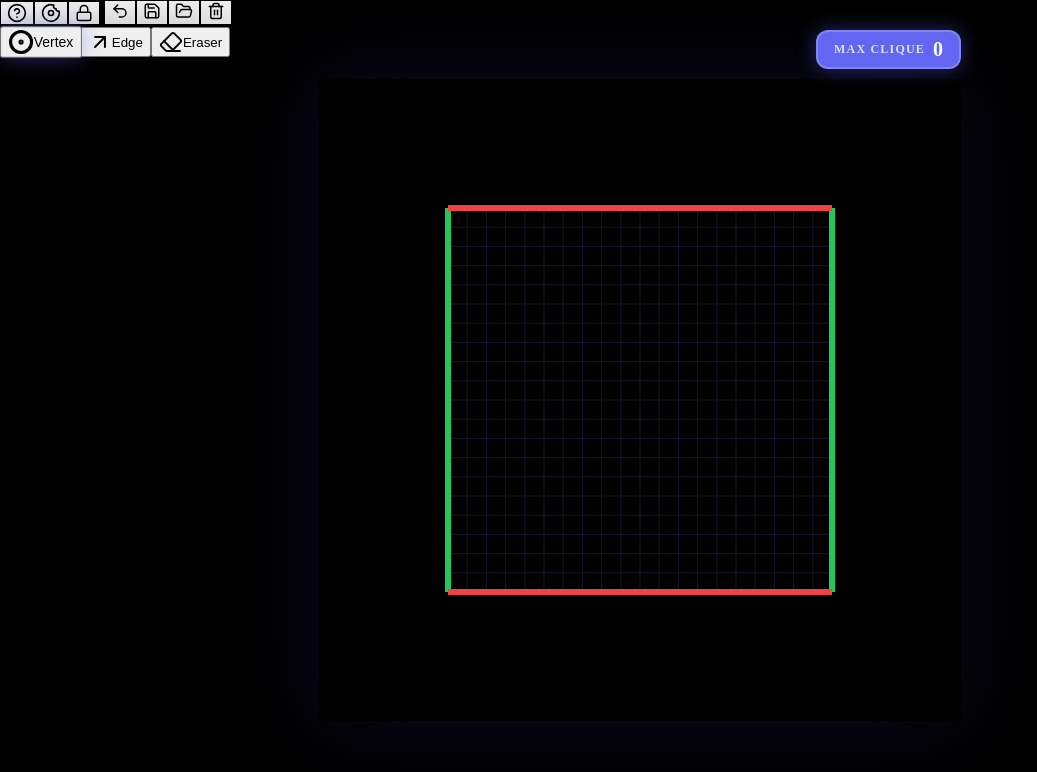
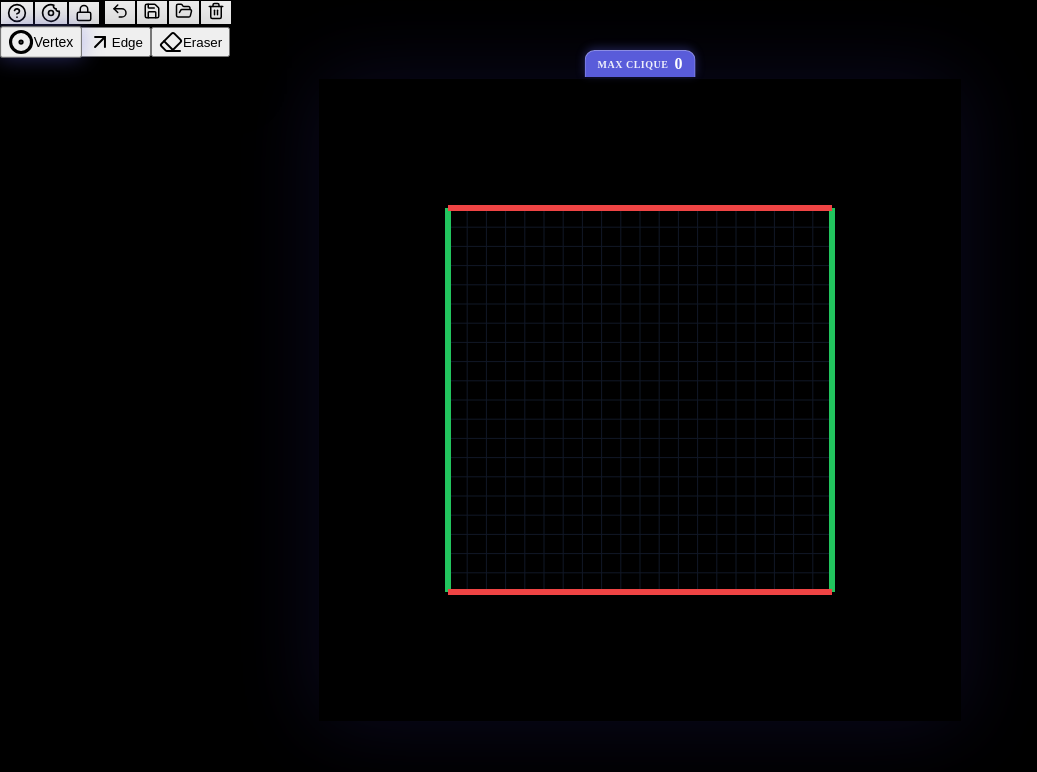
Before and after one commit to jt496/UCL200, a React (Vite) app in the folder doughnut/: page / in a window 1280 px wide. Shown: the top 772 px of the page, without its empty margins (0-1037 px from the left). Built offline with nearby package versions, Linux system fonts and the light colour scheme.

Commit message:
feat: center clique indicator horizontally and move closer to canvas

```diff
--- a/doughnut/src/App.tsx
+++ b/doughnut/src/App.tsx
@@ -661,25 +661,27 @@ function App() {
               <div
                 style={{
                   position: 'absolute',
-                  bottom: 'calc(100% + 10px)', // Just above the rectangle
-                  right: '0',
-                  background: '#6366f1', // Indigo 600
+                  bottom: 'calc(100% + 2px)', // Very close to the rectangle
+                  left: '50%',
+                  transform: 'translateX(-50%)',
+                  background: 'rgba(99, 102, 241, 0.9)', // Indigo 600 with some transparency
                   color: 'white',
-                  padding: '6px 16px',
-                  borderRadius: '12px',
-                  boxShadow: '0 0 20px rgba(99, 102, 241, 0.4)',
+                  padding: '4px 12px',
+                  borderRadius: '10px 10px 0 0', // Rounded top corners only for a 'tab' look
+                  boxShadow: '0 -2px 10px rgba(99, 102, 241, 0.3)',
                   zIndex: 9999,
                   fontWeight: '900',
                   pointerEvents: 'none',
                   display: 'flex',
                   alignItems: 'center',
-                  gap: '8px',
-                  border: '2px solid rgba(255, 255, 255, 0.2)',
+                  gap: '6px',
+                  border: '1px solid rgba(255, 255, 255, 0.3)',
+                  borderBottom: 'none',
                   whiteSpace: 'nowrap'
                 }}
               >
-                <span style={{ fontSize: '12px', textTransform: 'uppercase', letterSpacing: '0.1em', opacity: 0.8 }}>Max Clique</span>
-                <span style={{ fontSize: '20px' }}>{maxCliqueSize}</span>
+                <span style={{ fontSize: '10px', textTransform: 'uppercase', letterSpacing: '0.05em', opacity: 0.9 }}>Max Clique</span>
+                <span style={{ fontSize: '16px' }}>{maxCliqueSize}</span>
               </div>
             )}
             <div className={`relative w-full ${is3D ? 'h-full' : 'aspect-square max-h-[80vh] max-w-[80vh] bg-black rounded-2xl shadow-[0_0_80px_rgba(79,70,229,0.15)] border border-slate-800/50 overflow-hidden'}`}>
```
